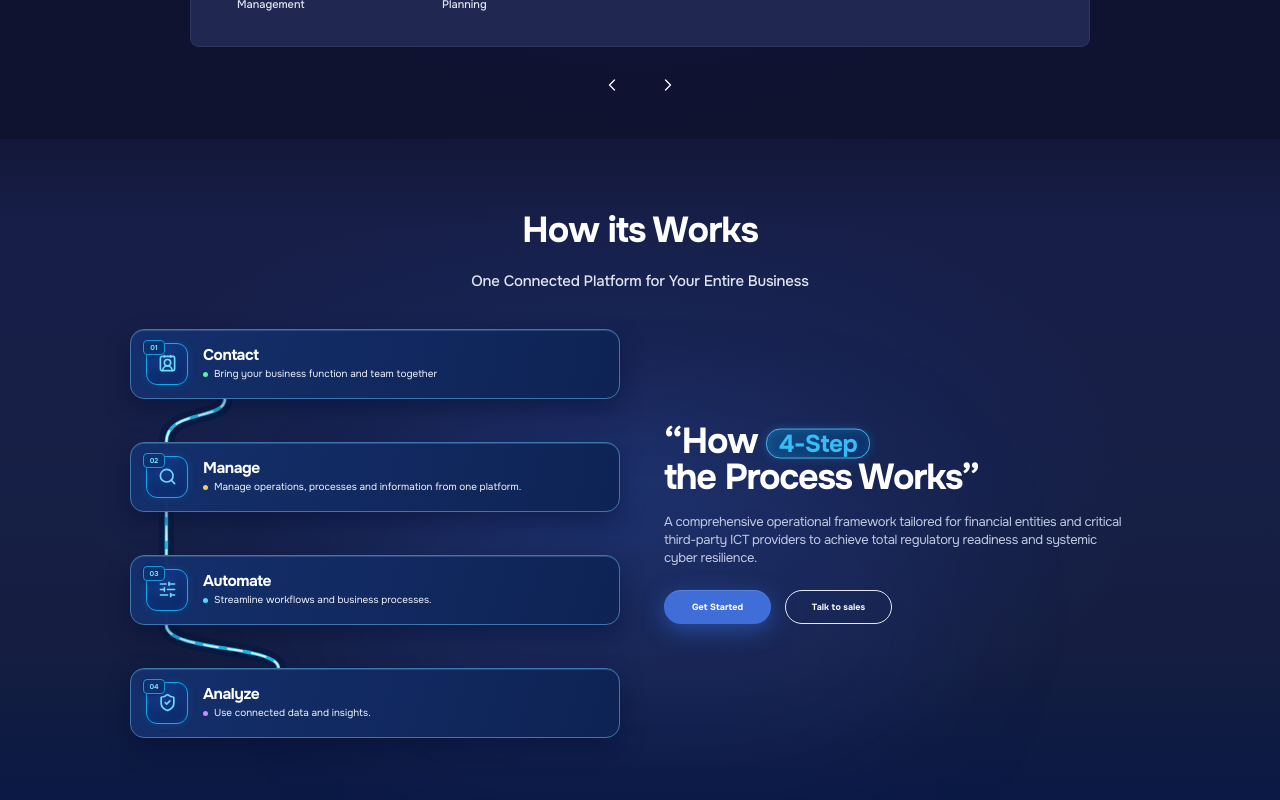
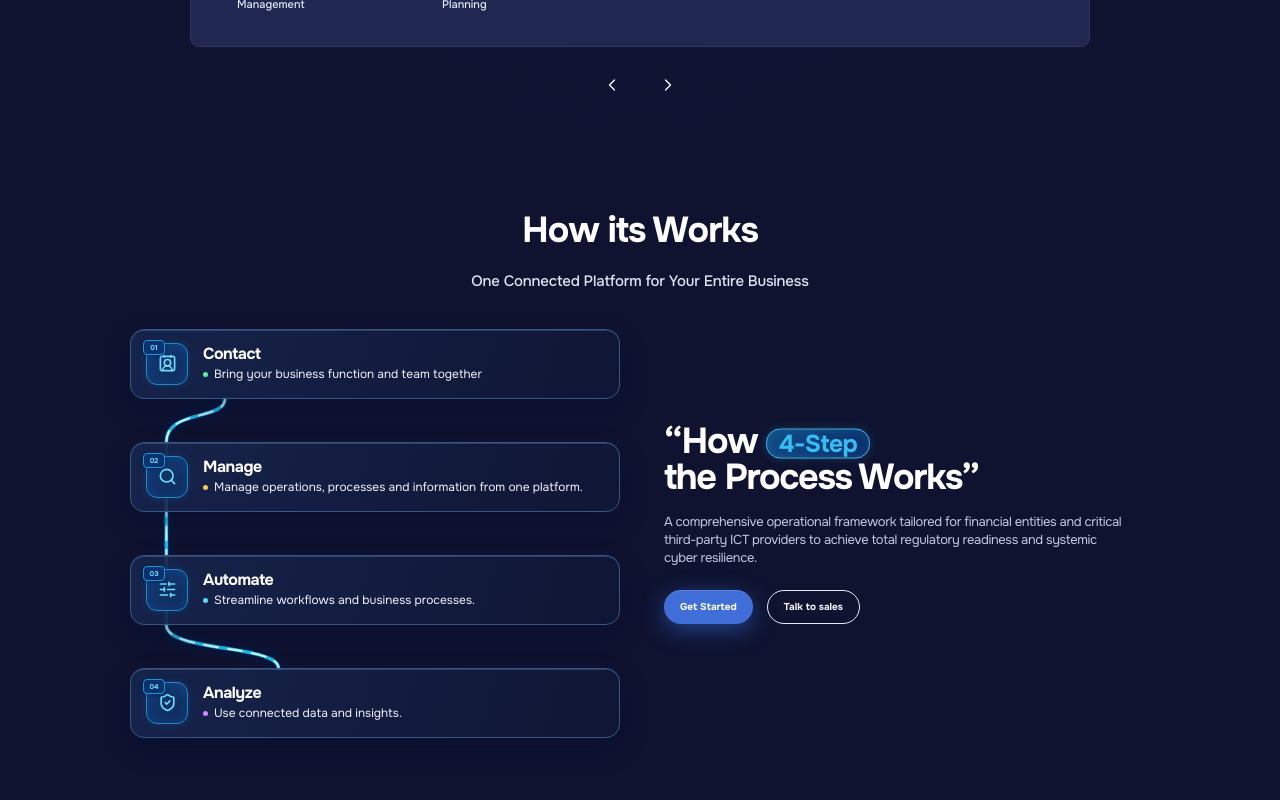
Before and after one commit to Onecloud-Frontend/Landing-page, a React (Vite) app: page / in a window 1280 px wide. Shown: the part 1940-2740 px from the top of the page. Built offline with nearby package versions, Linux system fonts and the light colour scheme.

Commit message:
feat:Update HowItWorks component styles and button text for improved UI consistency

```diff
--- a/src/components/landing/HowItWorks.tsx
+++ b/src/components/landing/HowItWorks.tsx
@@ -72,18 +72,14 @@ export const HowItWorks = () => {
       id="how-it-works"
       aria-labelledby="how-it-works-title"
       style={{ fontFamily: "'Onest', sans-serif" }}
-      className="relative isolate overflow-hidden bg-[#13183A] px-5 pb-[104px] pt-[72px] sm:px-8 sm:pb-[118px] sm:pt-20 lg:px-12 lg:pb-[105px] lg:pt-[73px]"
+      className="relative isolate overflow-hidden bg-[#0F1330] px-5 pb-[104px] pt-[72px] sm:px-8 sm:pb-[118px] sm:pt-20 lg:px-12 lg:pb-[105px] lg:pt-[73px]"
     >
       <div
-        className="pointer-events-none absolute inset-0 -z-10 bg-[radial-gradient(ellipse_at_48%_49%,rgba(42,79,172,0.34)_0%,rgba(29,56,132,0.22)_27%,transparent_57%),linear-gradient(180deg,#13183A_0%,#171F49_13%,#151E41_72%,#071744_100%)]"
-        aria-hidden="true"
-      />
-      <div
-        className="pointer-events-none absolute left-1/2 top-[45%] -z-10 h-[310px] w-[590px] -translate-x-1/2 rounded-full bg-[#315cc0]/10 blur-[73px]"
+  className="pointer-events-none absolute inset-0 z-0 bg-[#172B5C1A]/10%"
   aria-hidden="true"
 />
 
-      <div className="relative mx-auto max-w-[1020px]">
+      <div className="relative z-10 mx-auto max-w-[1020px]">
         <header className="text-center">
           <h2
             id="how-it-works-title"
@@ -91,7 +87,7 @@ export const HowItWorks = () => {
           >
             How its Works
           </h2>
-          <p className="mt-3 text-[11px] font-medium tracking-[-0.2px] text-[#e1e5f3] sm:text-[13px] lg:mt-[21px] lg:text-[15px]">
+          <p className="mt-3 text-[12px] font-medium tracking-[-0.2px] text-[#e1e5f3] sm:text-[14px] lg:mt-[21px] lg:text-[15px]">
             One Connected Platform for Your Entire Business
           </p>
         </header>
@@ -134,9 +130,8 @@ export const HowItWorks = () => {
 
               return (
                 <li key={step.number} className="relative z-10">
-                  <article className="group relative flex min-h-[76px] items-center gap-3 rounded-[14px] border border-[#3e75ac] bg-[linear-gradient(105deg,rgba(20,48,109,0.98),rgba(14,35,84,0.98))] px-3 py-3 shadow-[0_10px_24px_rgba(3,12,48,0.42),inset_0_1px_0_rgba(151,208,255,0.2)] transition-transform duration-200 ease-in-out hover:-translate-y-0.5 hover:border-[#3b7dde] hover:shadow-[0_0_12px_rgba(59,125,222,0.25)] motion-reduce:transform-none sm:min-h-[78px] sm:gap-3.5 sm:px-4 lg:min-h-[70px] lg:gap-[15px] lg:rounded-[14px] lg:px-[15px] lg:py-3">
-
-                    <div className="relative flex h-10 w-10 shrink-0 items-center justify-center rounded-[10px] border border-[#16a7e9] bg-[radial-gradient(circle_at_42%_32%,#173c8d_0%,#0b2865_73%)] text-[#6edaff] shadow-[0_0_9px_rgba(8,164,243,0.17),inset_0_0_12px_rgba(20,90,194,0.38)] sm:h-[42px] sm:w-[42px] lg:h-[42px] lg:w-[42px] lg:rounded-[11px]">
+                 <article className="group relative flex min-h-[76px] items-center gap-3 rounded-[14px] border border-[#365784] bg-[linear-gradient(105deg,#16234A,#172B5C1A)] px-3 py-3 shadow-[0_10px_24px_rgba(3,12,48,0.42),inset_0_1px_0_rgba(151,208,255,0.2)] transition-transform duration-200 ease-in-out hover:-translate-y-0.5 hover:border-[#3b7dde] hover:shadow-[0_0_12px_rgba(59,125,222,0.25)] motion-reduce:transform-none sm:min-h-[78px] sm:gap-3.5 sm:px-4 lg:min-h-[70px] lg:gap-[15px] lg:rounded-[14px] lg:px-[15px] lg:py-3">
+                    <div className="relative flex h-10 w-10 shrink-0 items-center justify-center rounded-[10px] border border-[#208BC4] bg-[linear-gradient(145deg,#123A72,#102B59)] text-[#6edaff] shadow-[0_0_9px_rgba(8,164,243,0.17),inset_0_0_12px_rgba(20,90,194,0.38)] sm:h-[42px] sm:w-[42px] lg:h-[42px] lg:w-[42px] lg:rounded-[11px]">
                       <span className="absolute -left-1 -top-1 flex h-4 min-w-[22px] items-center justify-center rounded-[4px] border border-[#1597db] bg-[#0b326e] px-0.5 text-[7px] font-bold leading-none text-[#79dcff] shadow-[0_1px_4px_rgba(0,11,55,0.3)] lg:h-[15px] lg:min-w-[22px] lg:rounded-[4px] lg:text-[7px]">
                         {step.number}
                       </span>
@@ -144,10 +139,10 @@ export const HowItWorks = () => {
                     </div>
 
                     <div className="min-w-0">
-                      <h3 className="text-[15px] font-bold leading-[1.08] tracking-[-0.35px] text-white sm:text-[16px] lg:text-[15.5px] lg:tracking-[-0.45px]">
+                      <h3 className="text-[15px] font-bold leading-[1.08] tracking-[-0.35px] text-white sm:text-[16px] lg:text-[16px] lg:tracking-[-0.45px]">
                         {step.title}
                       </h3>
-                      <p className="mt-1 flex items-start gap-1.5 text-[10px] leading-[1.38] text-[#f0f2fb] sm:text-[11px] lg:mt-1 lg:gap-1.5 lg:text-[10px]">
+                      <p className="mt-1 flex items-start gap-1.5 text-[11px] leading-[1.38] text-[#f0f2fb] sm:text-[12px] lg:mt-1 lg:gap-1.5 lg:text-[12px]">
                         <span className={`mt-[0.45em] h-1.5 w-1.5 shrink-0 rounded-full lg:h-[5px] lg:w-[5px] ${step.accentClass}`} aria-hidden="true" />
                         <span>{step.description}</span>
                       </p>
@@ -169,20 +164,21 @@ export const HowItWorks = () => {
               <span className="block">the Process Works”</span>
             </h3>
 
-            <p className="mt-5 max-w-[465px] text-[11px] leading-[1.42] tracking-[-0.25px] text-[#c0c9e2] sm:text-[12px] lg:mt-[18px] lg:text-[13px] lg:leading-[1.38] lg:tracking-[-0.35px]">
+            <p className="mt-5 max-w-[465px] text-[12px] leading-[1.42] tracking-[-0.25px] text-[#c0c9e2] sm:text-[13px] lg:mt-[18px] lg:text-[13px] lg:leading-[1.38] lg:tracking-[-0.35px]">
               A comprehensive operational framework tailored for financial entities and critical third-party ICT providers to achieve total regulatory readiness and systemic cyber resilience.
             </p>
 
             <div className="mt-6 flex flex-wrap items-center gap-3 lg:mt-[23px] lg:gap-[14px]">
               <a
   href="#login"
-                className="inline-flex min-h-10 items-center justify-center rounded-full bg-[#406ed9] px-5 py-2.5 text-[10px] font-bold text-white shadow-[0_6px_22px_rgba(55,111,229,0.5),inset_0_1px_0_rgba(255,255,255,0.14)] transition-all duration-200 hover:-translate-y-0.5 hover:bg-[#4a79e3] focus-visible:outline-2 focus-visible:outline-offset-2 focus-visible:outline-[#a3d3ff] motion-reduce:transform-none lg:min-h-[34px] lg:min-w-[107px] lg:px-[18px] lg:py-2 lg:text-[9px]"
+  className="inline-flex min-h-10 items-center justify-center rounded-full bg-[#406ed9] px-4 py-2.5 text-[11px] font-bold leading-none text-white shadow-[0_6px_22px_rgba(55,111,229,0.5),inset_0_1px_0_rgba(255,255,255,0.14)] transition-all duration-200 hover:-translate-y-0.5 hover:bg-[#4a79e3] focus-visible:outline-2 focus-visible:outline-offset-2 focus-visible:outline-[#a3d3ff] motion-reduce:transform-none lg:min-h-[34px] lg:px-4 lg:py-2 lg:text-[10px]"
 >
   Get Started
 </a>
+
 <a
   href="#register"
-                className="inline-flex min-h-10 items-center justify-center rounded-full border border-[#e5e9f6] bg-transparent px-5 py-2.5 text-[10px] font-bold text-[#f4f6fd] transition-colors duration-200 hover:bg-white/[0.06] focus-visible:outline-2 focus-visible:outline-offset-2 focus-visible:outline-[#a3d3ff] lg:min-h-[34px] lg:min-w-[107px] lg:px-[18px] lg:py-2 lg:text-[9px]"
+  className="inline-flex min-h-10 items-center justify-center rounded-full border border-[#e5e9f6] bg-transparent px-4 py-2.5 text-[11px] font-bold leading-none text-[#f4f6fd] transition-colors duration-200 hover:bg-white/[0.06] focus-visible:outline-2 focus-visible:outline-offset-2 focus-visible:outline-[#a3d3ff] lg:min-h-[34px] lg:px-4 lg:py-2 lg:text-[10px]"
 >
   Talk to sales
 </a>
```
Lines whose indentation alone changed are shown as unchanged.
